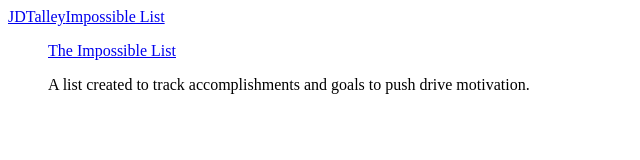
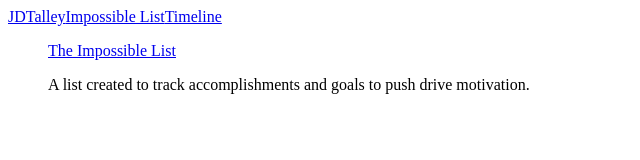
Before and after one commit to JDTalley/jdtalley-nextjs, a Next.js app: page / in a window 1280 px wide. Shown: the top 160 px of the page, without its empty margins (0-640 px from the left). Built offline with nearby package versions, Linux system fonts and the light colour scheme.

Commit message:
Update to use src directory. New components.

```diff
--- a/package.json
+++ b/package.json
@@ -12,6 +12,7 @@
   "author": "Dakota Talley",
   "license": "ISC",
   "dependencies": {
+    "@notionhq/client": "^2.2.4",
     "esbuild": "^0.17.12",
     "gray-matter": "^4.0.3",
     "mdx-bundler": "^9.2.1",
--- /dev/null
+++ b/src/components/Card/Card.js
@@ -0,0 +1,14 @@
+import React from 'react';
+import Link from 'next/link';
+
+const Card = ({ slug, title, description }) => {
+  return (
+      <div>
+          <Link href={`/posts/${slug}`} key={slug}>{title}</Link>
+          <p>{description}</p>
+      </div>
+  )
+}
+
+
+export default Card;
--- /dev/null
+++ b/src/components/Card/index.js
@@ -0,0 +1,2 @@
+export * from './Card';
+export { default } from './Card';
--- a/components/Navbar/Navbar.js
+++ b/src/components/Navbar/Navbar.js
@@ -1,10 +1,15 @@
 import Link from 'next/link';
+
+const navStyles = {
+    display: 'flex',
+};
 
 export default function Navbar() {
     return (
-        <nav>
+        <nav style={navStyles}>
             <Link href="/">JDTalley</Link>
             <Link href="/posts/impossible-list">Impossible List</Link>
+            <Link href="https://timeline.jdtalley.com/">Timeline</Link>
         </nav>
     )
 }
--- a/lib/posts.js
+++ b/src/lib/posts.js
@@ -4,7 +4,7 @@ import matter from 'gray-matter';
 import { bundleMDX } from "mdx-bundler";
 import remarkGfm from 'remark-gfm';
 
-const postsDirectory = path.join(process.cwd(), 'posts');
+const postsDirectory = path.join(process.cwd(), 'src/posts');
 
 export function getAllPostSlugs() {
     const filenames = fs.readdirSync(postsDirectory);
--- a/pages/index.js
+++ b/src/pages/index.js
@@ -1,9 +1,8 @@
 import Navbar from '../components/Navbar';
-import Link from 'next/link';
+import Card from '../components/Card';
 import { getSortedPostsData } from '../lib/posts';
 
 function HomePage({ allPostsData }) {
-    console.log(allPostsData);
     return (
         <>
             <Navbar />
@@ -11,10 +10,10 @@ function HomePage({ allPostsData }) {
                 <ul>
                     {allPostsData.map(({ slug, title, description }) => {
                         return (
-                            <>
-                                <Link href={`/posts/${slug}`} key={slug}>{title}</Link>
-                                <p>{description}</p>
-                            </>
+                            <Card
+                                slug={slug}
+                                title={title}
+                                description={description} />
                         )
                     })}
                 </ul>
--- a/pages/posts/[slug].js
+++ b/src/pages/posts/[slug].js
@@ -1,6 +1,7 @@
 import { getAllPostSlugs, getPostData } from "../../lib/posts";
 import { getMDXComponent } from 'mdx-bundler/client';
 import { useMemo } from 'react';
+import BlogLayout from '../../components/Blog/BlogLayout';
 
 
 export async function getStaticPaths() {
```
Also changed, not shown: src/components/Blog/BlogLayout.js (added, +12 -0 lines), src/components/Blog/Card.js (added), src/components/Navbar/index.js (renamed from components/Navbar/index.js), src/posts/impossible-list.mdx (renamed from posts/impossible-list.mdx), 2 other files (tests, documents, lock files or other folders).
